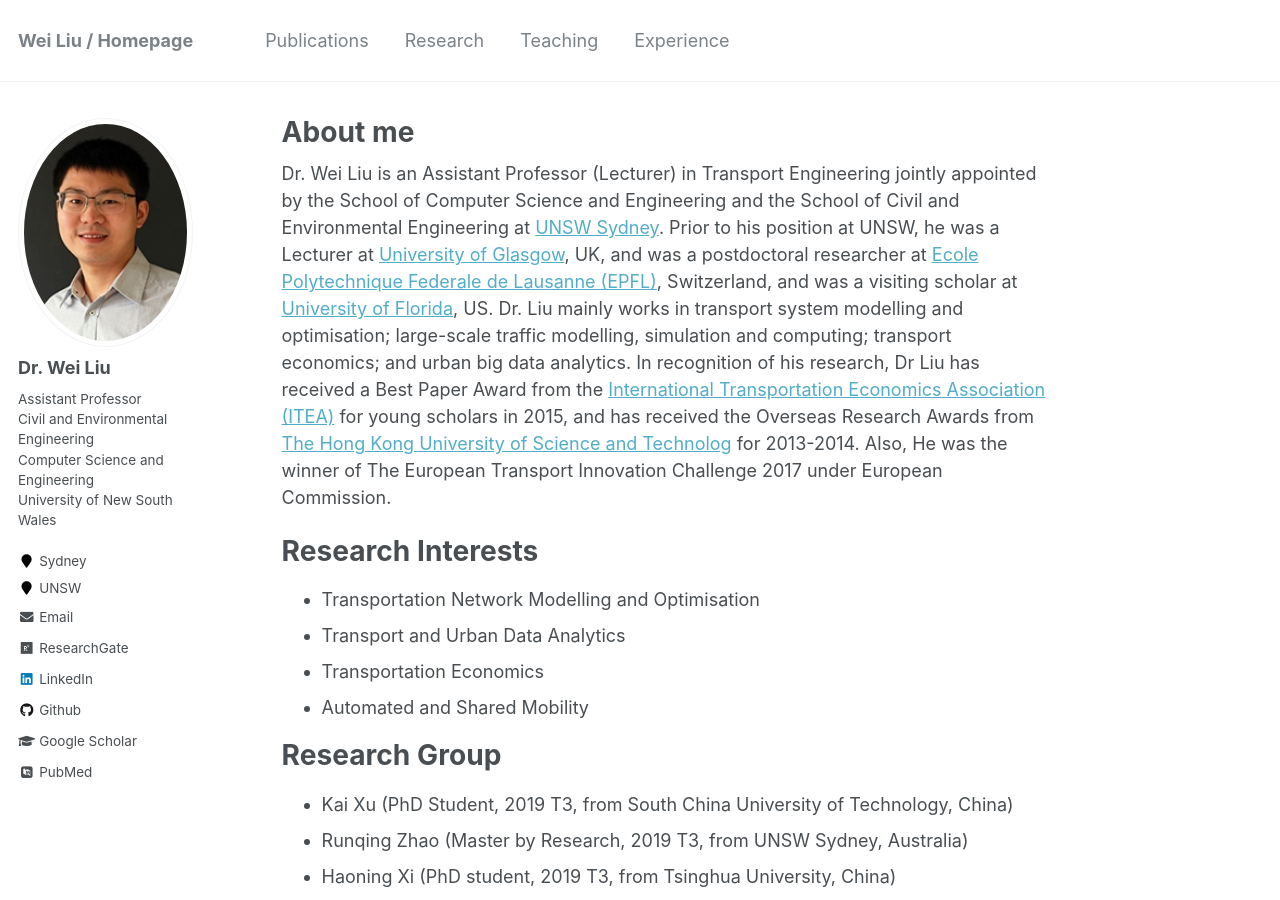
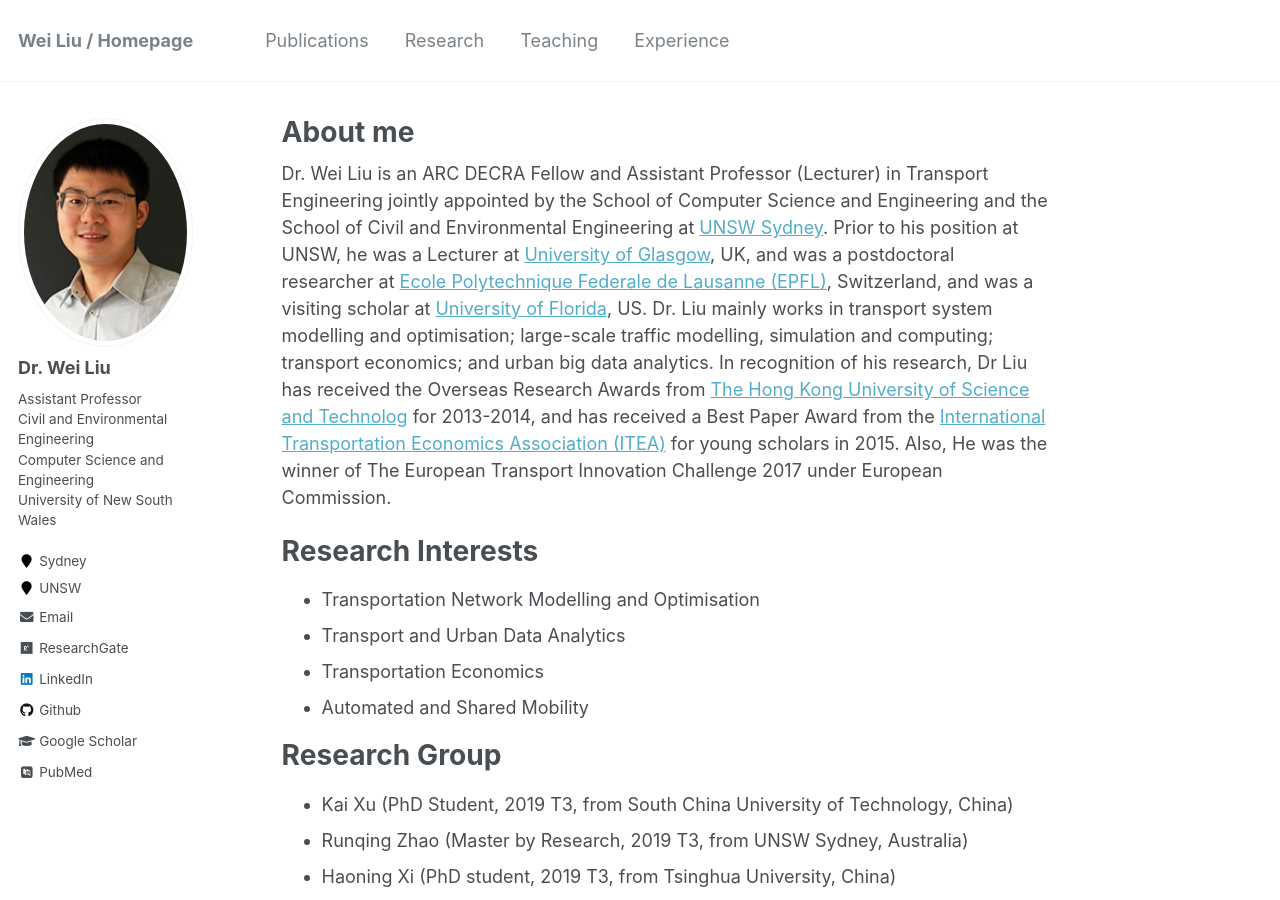
Before and after one commit to weiliu2016/weiliu2016.github.io, a Jekyll site: the page built from _pages/about.md, in a window 1280 px wide and 900 px high. Built offline with Jekyll 4.4.1, drawn with Linux system fonts in a browser that asks for light colours; some web fonts are replaced.

Commit message:
Update about.md

```diff
--- a/_pages/about.md
+++ b/_pages/about.md
@@ -8,7 +8,7 @@ redirect_from:
   - /about.html
 ---
 
-Dr. Wei Liu is an Assistant Professor (Lecturer) in Transport Engineering jointly appointed by the School of Computer Science and Engineering and the School of Civil and Environmental Engineering at [UNSW Sydney](https://www.unsw.edu.au/). Prior to his position at UNSW, he was a Lecturer at [University of Glasgow](https://www.gla.ac.uk/), UK, and was a postdoctoral researcher at [Ecole Polytechnique Federale de Lausanne (EPFL)](https://www.epfl.ch/en/), Switzerland, and was a visiting scholar at [University of Florida](http://www.ufl.edu/), US. Dr. Liu mainly works in transport system modelling and optimisation; large-scale traffic modelling, simulation and computing; transport economics; and urban big data analytics. In recognition of his research, Dr Liu has received a Best Paper Award from the [International Transportation Economics Association (ITEA)](https://iteaweb.org/) for young scholars in 2015, and has received the Overseas Research Awards from [The Hong Kong University of Science and Technolog](https://www.ust.hk/home) for 2013-2014. Also, He was the winner of The European Transport Innovation Challenge 2017 under European Commission.
+Dr. Wei Liu is an ARC DECRA Fellow and Assistant Professor (Lecturer) in Transport Engineering jointly appointed by the School of Computer Science and Engineering and the School of Civil and Environmental Engineering at [UNSW Sydney](https://www.unsw.edu.au/). Prior to his position at UNSW, he was a Lecturer at [University of Glasgow](https://www.gla.ac.uk/), UK, and was a postdoctoral researcher at [Ecole Polytechnique Federale de Lausanne (EPFL)](https://www.epfl.ch/en/), Switzerland, and was a visiting scholar at [University of Florida](http://www.ufl.edu/), US. Dr. Liu mainly works in transport system modelling and optimisation; large-scale traffic modelling, simulation and computing; transport economics; and urban big data analytics. In recognition of his research, Dr Liu has received the Overseas Research Awards from [The Hong Kong University of Science and Technolog](https://www.ust.hk/home) for 2013-2014, and has received a Best Paper Award from the [International Transportation Economics Association (ITEA)](https://iteaweb.org/) for young scholars in 2015. Also, He was the winner of The European Transport Innovation Challenge 2017 under European Commission.
 
 Research Interests
 ======
```
